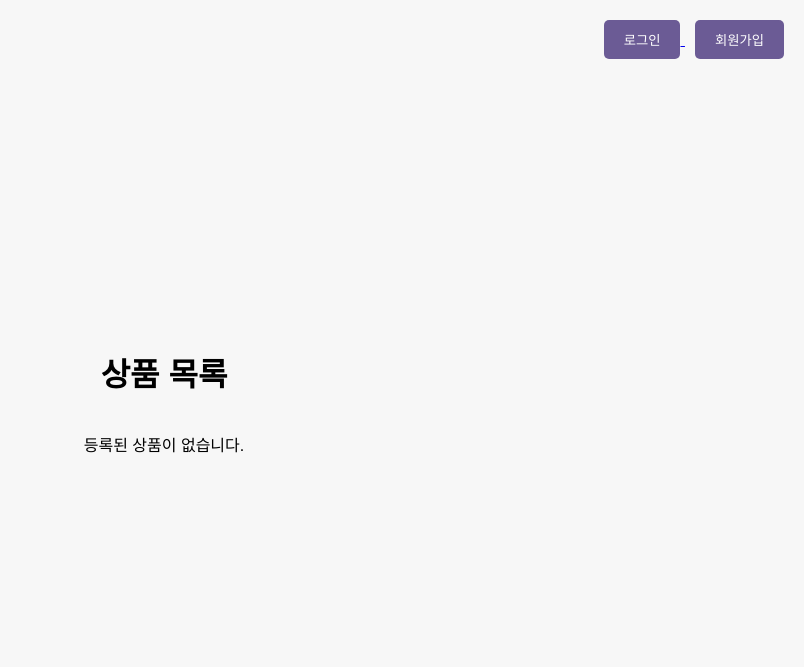
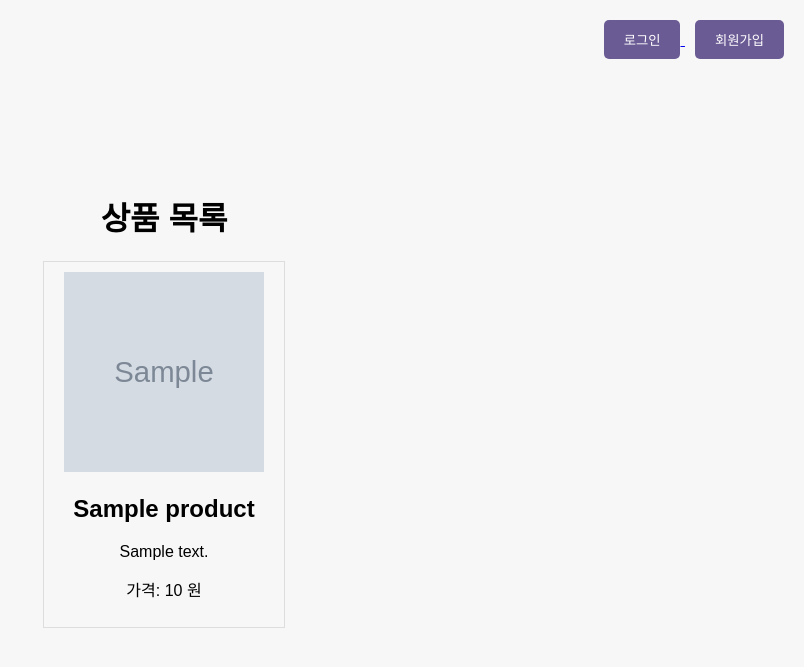
Before and after one commit to Python-Backend-Team1/Kurly-Clone, a Django app: page / in a window 1280 px wide. Shown: the top 667 px of the page, without its empty margins (476-1280 px from the left). Run offline with Django 5.2, Linux system fonts and the light colour scheme; tables that the repository leaves empty hold one stand-in row (values such as "Sample post"); grey boxes marked "Sample" are stand-in pictures.

Commit message:
homepage

```diff
--- a/product/templates/product/base.html
+++ b/product/templates/product/base.html
@@ -11,7 +11,7 @@
         <a href="/" class="logo">Market Kurly</a>
     </div>
     <div id="subheader">
-        <!-- <div class="cart">                     # 장바구니 일단 비활성화
+        <div class="cart">
             {% with total_items=cart|length %}
             {% if total_items > 0 %}
               Your cart:
@@ -23,7 +23,7 @@
               Your cart is empty.
             {% endif %}
           {% endwith %}
-        </div> -->
+        </div>
     </div>
     <div id="content">
         {% block content %}
--- a/static/css/styles.css
+++ b/static/css/styles.css
@@ -132,6 +132,25 @@ button:hover {
     margin: 0 auto;
 }
 
+.product-list {
+    display: flex;
+    flex-wrap: wrap; /* 줄 바꿈을 허용하여 컨테이너 너비에 맞게 정렬합니다. */
+    gap: 20px; /* 상품 항목 간의 간격을 설정합니다. */
+    justify-content: space-around; /* 상품 항목을 가로 방향으로 중앙에 정렬합니다. */
+}
+
+.product-item {
+    border: 1px solid #ddd;
+    padding: 10px;
+    text-align: center;
+    width: 220px; /* 상품 항목의 너비를 설정합니다. */
+}
+
+.product-item img {
+    max-width: 100%; /* 이미지가 상품 항목의 너비를 넘지 않도록 합니다. */
+    height: auto;
+}
+
 .cart-section {
     display: flex;
     justify-content: space-between;
--- a/users/views.py
+++ b/users/views.py
@@ -9,17 +9,16 @@ from django.conf import settings                              #아이디찾기
 from .forms import CustomPasswordResetForm                    #비밀번호 찾기 아이디 동반
 from django.contrib.auth.views import PasswordResetView       #비밀번호 찾기 아이디 동반
 from django.contrib.auth import get_user_model                #아이디찾기 오류
-from django.contrib.auth.views import PasswordResetView      #비밀번호 찾기 아이디 동반
+from django.contrib.auth.views import PasswordResetView       #비밀번호 찾기 아이디 동반
 from django.contrib.auth import get_user_model                  #아이디찾기 오류
 from django.contrib.auth.decorators import login_required
 from django.contrib import messages
 from product.models import Product
 
 
-
-
 def home_view(request):
-    return render(request, 'home.html')
+    products = Product.objects.all()
+    return render(request, 'home.html', {'products': products})
 
 def find_username_view(request):
     if request.method == 'POST':
```
